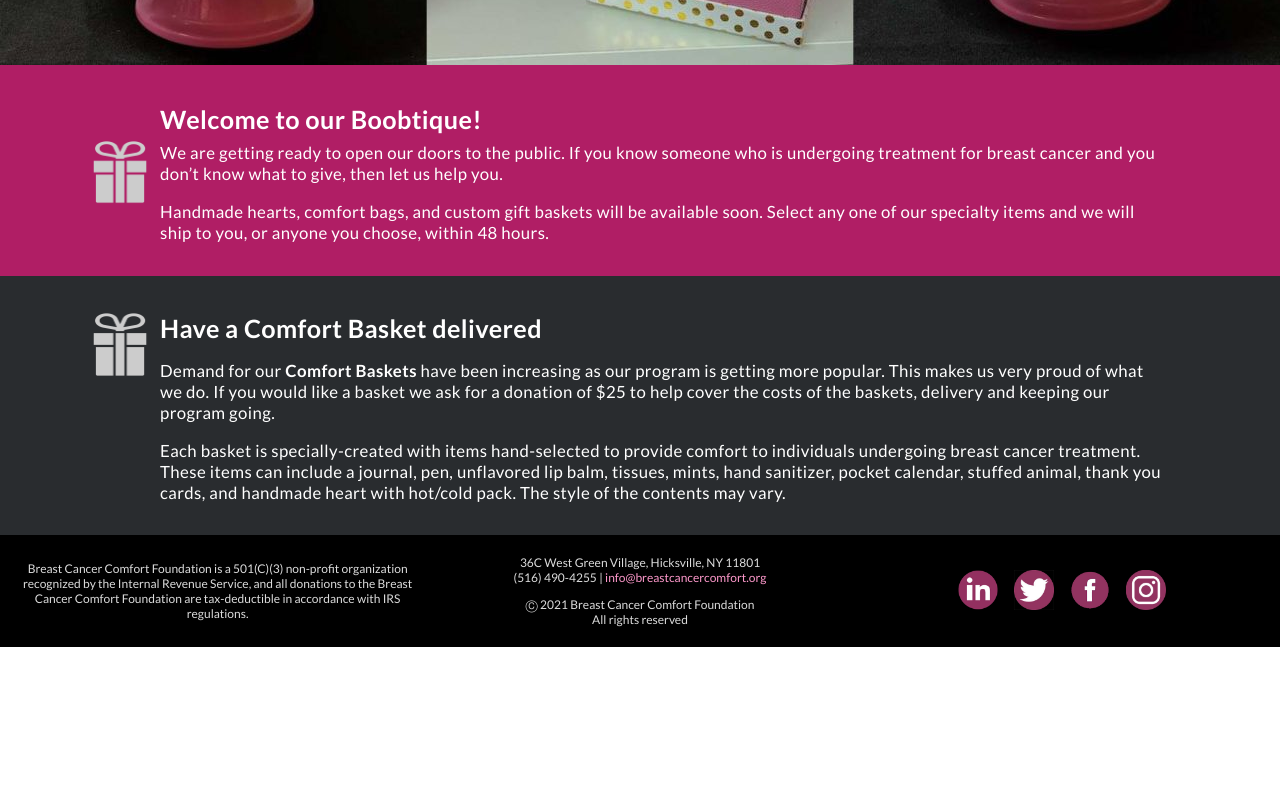
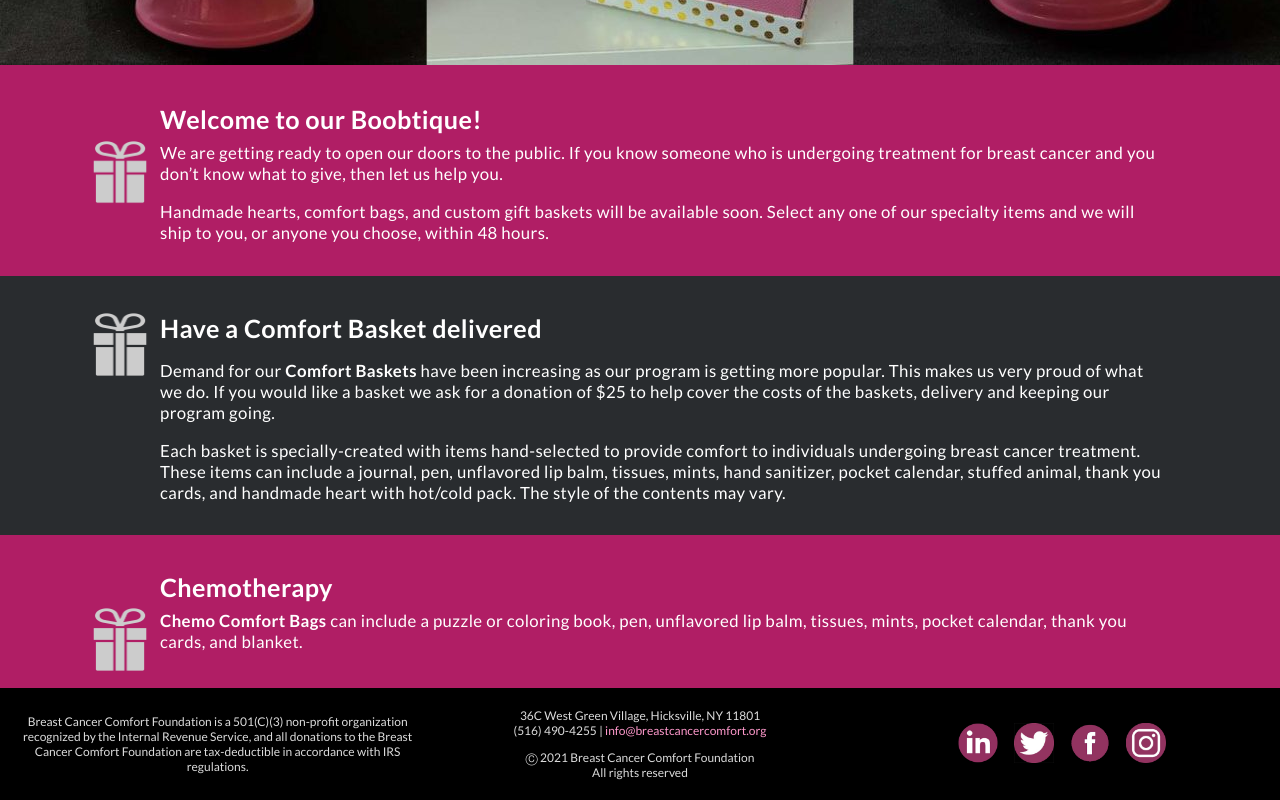
Before and after one commit to vishalicious213/bcc-v2, a Next.js app: page /boobtique in a window 1280 px wide. Shown: the part 570-1370 px from the top of the page. Before the commit the page ends 1217 px from the top, so only its background shows below. Built offline with nearby package versions, Linux system fonts and the light colour scheme.

Commit message:
adding text to boobtique

```diff
--- a/pages/boobtique.js
+++ b/pages/boobtique.js
@@ -39,6 +39,16 @@ export default function Boobtique() {
             <p>Each basket is specially-created with items hand-selected to provide comfort to individuals undergoing breast cancer treatment. These items can include a journal, pen, unflavored lip balm, tissues, mints, hand sanitizer, pocket calendar, stuffed animal, thank you cards, and handmade heart with hot/cold pack. The style of the contents may vary.</p>
             </div>
           </section>
+
+          <section className='pink-container gift-container'>
+            <div className='gift-img-container'>
+                <img className='gift-img' src='gift.png' alt='wrapped gift' />
+            </div>
+            <div className='gift-text-container'>
+                <h2 className='h2'>Chemotherapy</h2>
+                <p className='no-space-above'><b>Chemo Comfort Bags</b> can include a puzzle or coloring book, pen, unflavored lip balm, tissues, mints,  pocket calendar, thank you cards, and blanket. </p>
+            </div>
+          </section>
       </main>
 
       <Footer />
```
